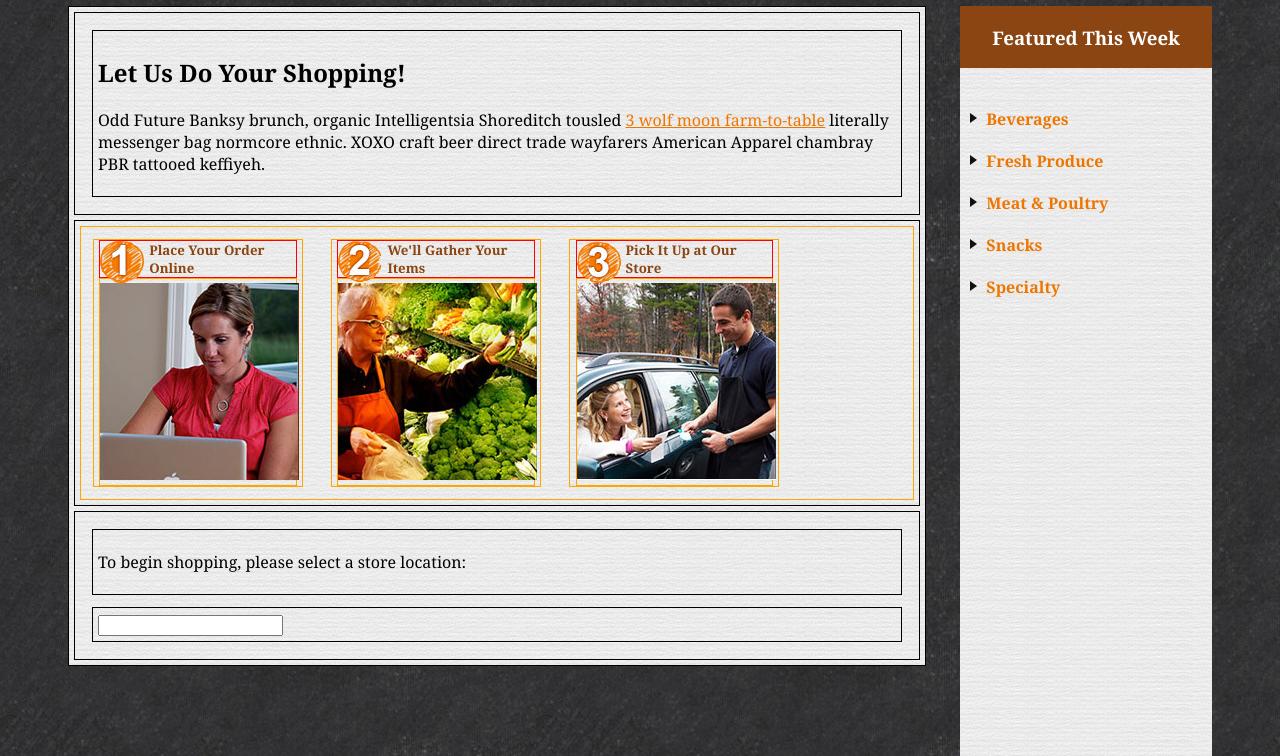
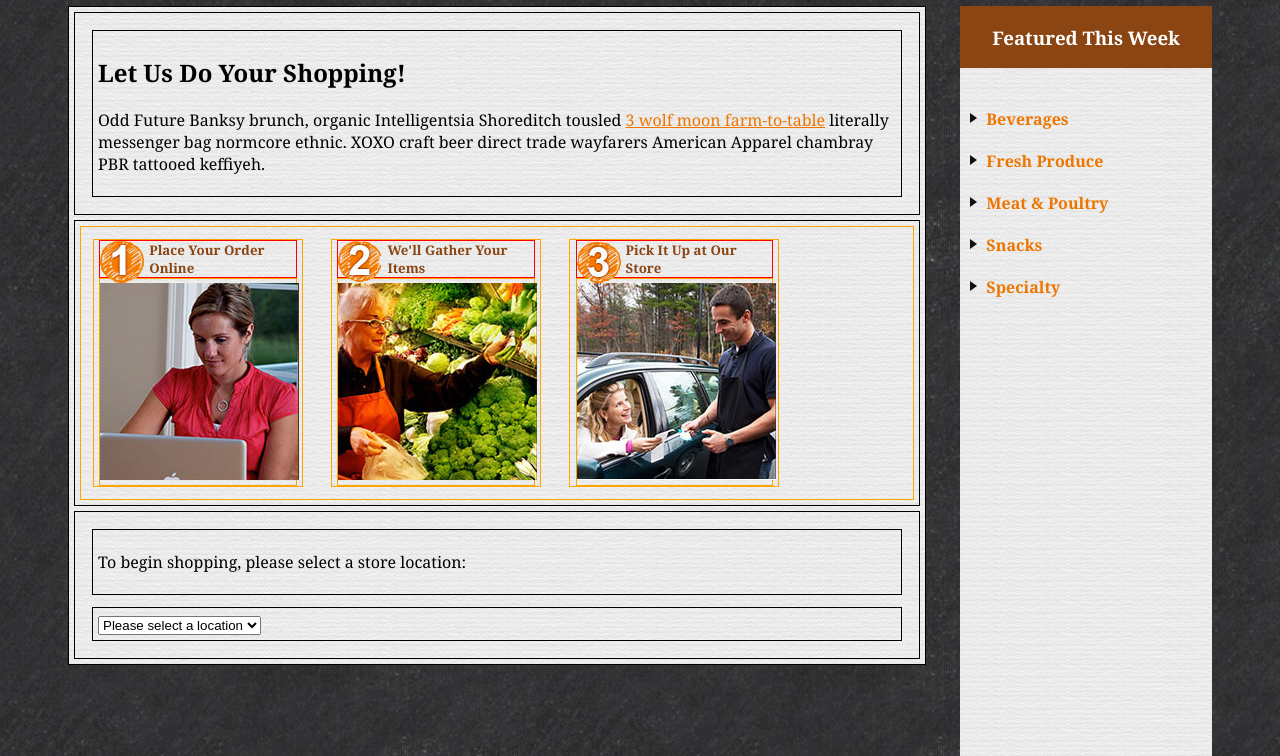
Before and after one commit to rach7110/Grocery-Store-Locator, a plain HTML site: page index.html in a window 1280 px wide. Shown: the part 150-906 px from the top of the page. Drawn offline with nearby package versions, Linux system fonts and the light colour scheme.

Commit message:
added dropdown menu

```diff
--- a/index.html
+++ b/index.html
@@ -64,9 +64,34 @@ MAIN ORDERING SECTION
           <div>
             <p>To begin shopping, please select a store location:</p>
           </div>
-          <div>
-            <input type="dropdown">
-          </div>
+          <form class="locations">
+            <div>
+              <!-- See this "locations[]" name? -->
+              <!-- This is turned into an array of items -->
+              <select name="location[]">
+                <option>Please select a location</option>
+                <optgroup label="Austin">
+                  <option value="arbortrails">Arbor Trails TX</option>
+                </optgroup>
+                <optgroup label="Arlington">
+                  <option value="arlington">Arlington TX</option>
+                  <option value="domain">Domain</option>
+                  <option value="gateway">Gateway</option>
+                  <option value="lamar">Lamar</option>
+                </optgroup>
+                <optgroup label="Bee Cave">
+                  <option value="beecave">Bee Cave</option>
+                </optgroup>
+                <optgroup label="Dallas">
+                  <option value="dallas">Forest</option>
+                  <option value="dallas">Lakewood</option>
+                </optgroup>
+                  <!-- See this 'data-price' attribute? -->
+                  <!-- We can create arbitrary attributes in HTML5 by prepending the attribute name with 'data-' -->
+<!--                   <option data-price="300" value="americano">Americano — $3.00</option> -->
+              </select>
+            </div>
+          </form>
         </div>
       </div>
     </div>
```
